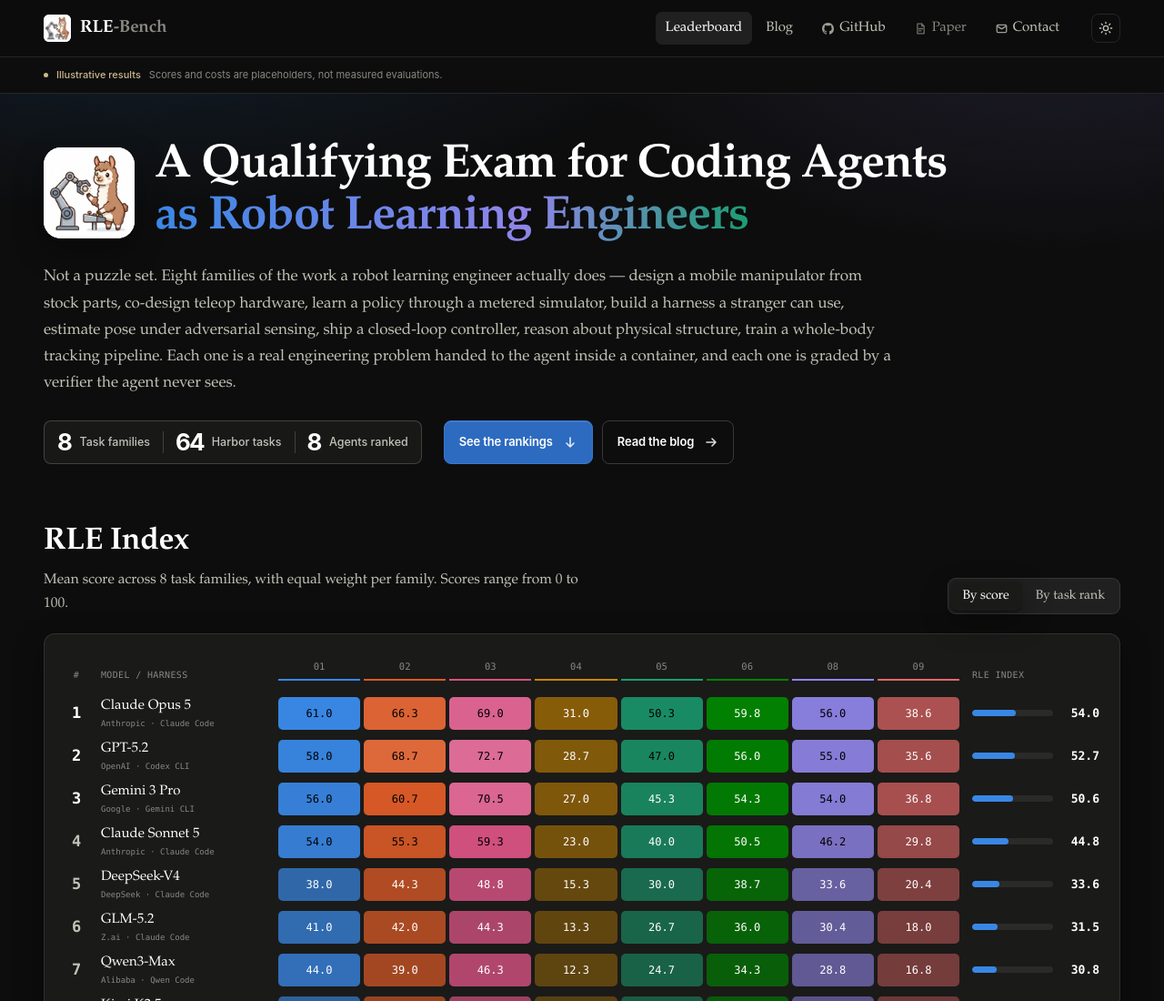
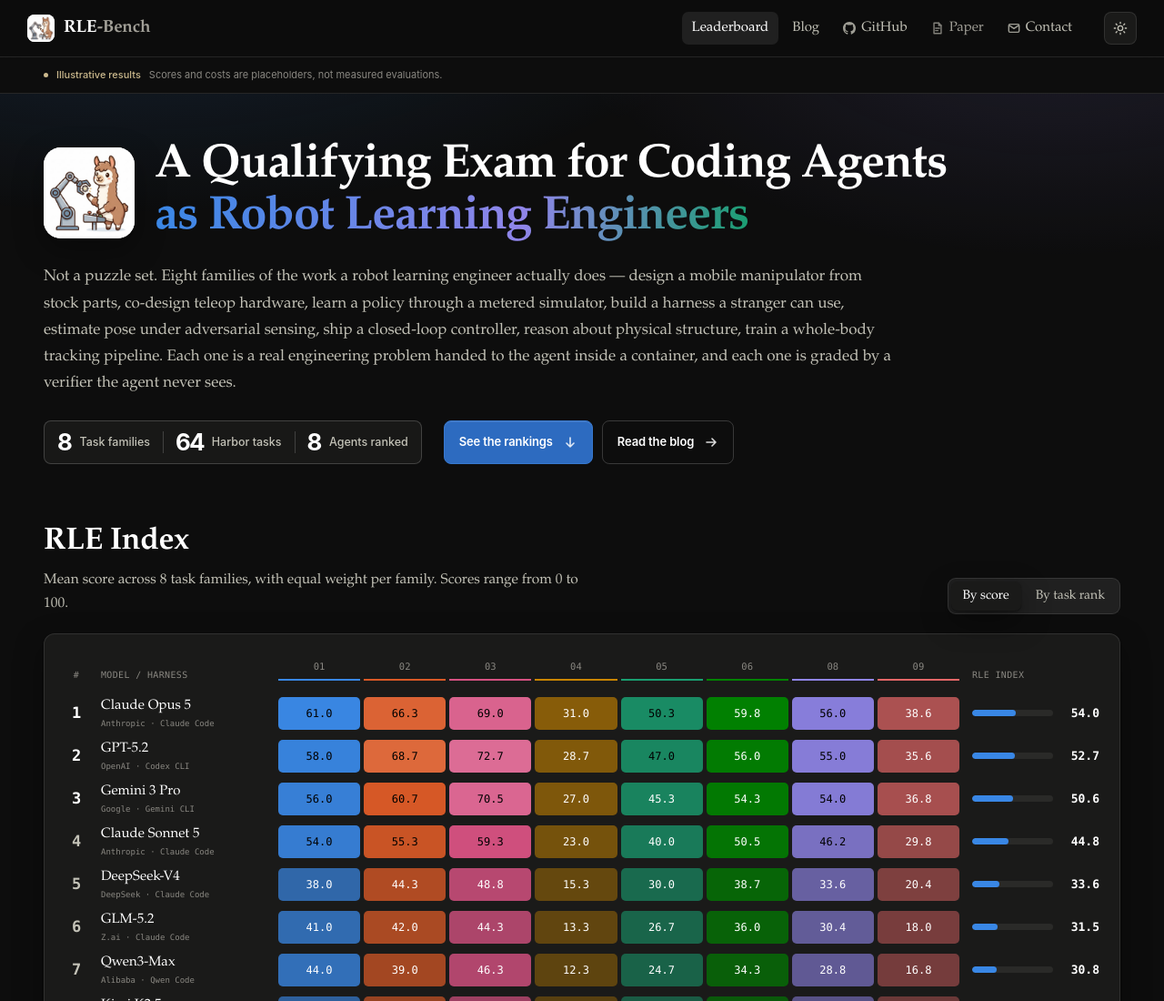
Before and after one commit to RLE-Bench/RLE-Bench.github.io, a plain HTML site: page index.html in a window 1280 px wide. Shown: the top 1100 px of the page at 91% size. Drawn offline with Linux system fonts and the light colour scheme.

Commit message:
Align homepage header with unchanged research blog header

```diff
--- /dev/null
+++ b/homepage-header.css
@@ -0,0 +1,50 @@
+/* Homepage header mirrors the existing blog header; blog assets stay unchanged. */
+.home-page.classic-home .site-header {
+  --text-muted: #a19f97;
+  z-index: 60; background: color-mix(in srgb,var(--page) 82%,transparent);
+  backdrop-filter: blur(14px) saturate(140%);
+}
+:root[data-theme="light"] .home-page.classic-home .site-header { --text-muted: #706e69; }
+.home-page.classic-home .site-header .header-inner {
+  width: min(1220px,100% - 48px); height: 62px; gap: 24px;
+  display: flex; align-items: center; margin-inline: auto;
+}
+.home-page.classic-home .site-header .brand { gap: 10px; font-weight: 600; }
+.home-page.classic-home .site-header .brand-mark { width: 30px; height: 30px; border-radius: 8px; }
+.home-page.classic-home .site-header .brand-text { font: 600 19px/1.6 var(--serif); letter-spacing: -.015em; }
+.home-page.classic-home .site-header .site-nav {
+  display: flex; align-items: center; gap: 4px; margin-left: auto;
+  position: static; width: auto; padding: 0; border: 0; background: transparent;
+}
+.home-page.classic-home .site-header .site-nav a {
+  display: block; margin: 0; padding: 6px 11px; border-radius: 7px;
+  font: 400 15px/1.6 var(--serif); letter-spacing: normal;
+  color: var(--text-secondary); text-decoration: none;
+}
+.home-page.classic-home .site-header .site-nav a::after { display: none; }
+.home-page.classic-home .site-header .site-nav a:hover,
+.home-page.classic-home .site-header .site-nav a.is-active { color: var(--text-primary); background: var(--surface-2); }
+.home-page.classic-home .site-header .site-nav .nav-ext { display: inline-flex; align-items: center; gap: 6px; }
+.home-page.classic-home .site-header .nav-ext svg { width: 14px; height: 14px; opacity: .8; }
+.home-page.classic-home .site-header .site-nav .nav-ext.is-pending { color: var(--text-muted); background: transparent; cursor: default; }
+.home-page.classic-home .site-header .header-actions { display: flex; align-items: center; gap: 10px; margin-left: 0; }
+.home-page.classic-home .site-header .icon-btn {
+  display: grid; place-items: center; width: 36px; height: 36px; padding: 2px 6px;
+  border-radius: 8px; border: 1px solid var(--border);
+  background: var(--surface-1); color: var(--text-secondary); cursor: pointer;
+}
+.home-page.classic-home .site-header .icon-btn:hover { color: var(--text-primary); border-color: var(--border-strong); }
+@media (max-width: 780px) {
+  .home-page.classic-home .site-header .site-nav a:not(.nav-ext) { display: none; }
+}
+@media (max-width: 680px) {
+  .home-page.classic-home .site-header .header-inner { width: calc(100% - 36px); gap: 12px; }
+  .home-page.classic-home .site-header .site-nav a { padding: 6px 8px; }
+  .home-page.classic-home .site-header .site-nav a.is-active { display: inline-flex; }
+  .home-page.classic-home .site-header #navArxiv,
+  .home-page.classic-home .site-header #navContact { display: none; }
+  .home-page.classic-home .site-header .header-actions { gap: 0; }
+  .home-page.classic-home .site-header .icon-btn { width: 40px; height: 40px; }
+}
+@media (max-width: 480px) { .home-page.classic-home .site-header #navGithub { display: none; } }
+@media (max-width: 360px) { .home-page.classic-home .site-header .header-inner { width: calc(100% - 28px); } }
--- a/index.html
+++ b/index.html
@@ -10,18 +10,18 @@
 <link href="assets/favicon-64.png" rel="icon" sizes="64x64" type="image/png"/>
 <link href="assets/icon.png" rel="icon" sizes="512x512" type="image/png"/>
 <link href="assets/apple-touch-icon.png" rel="apple-touch-icon"/>
-<link rel="stylesheet" href="homepage.css?v=20260910-cost-style"/><meta content="#131615" name="theme-color"/><meta content="RLE-Bench | Robot Learning Engineering" property="og:title"/><meta content="A qualifying exam for coding agents as robot learning engineers. Explore the benchmark, task-level rankings, and evaluation costs." property="og:description"/><meta content="website" property="og:type"/><meta content="https://rle-bench.github.io/" property="og:url"/><meta content="https://rle-bench.github.io/assets/icon.png" property="og:image"/><link href="https://rle-bench.github.io/" rel="canonical"/><script>try{const t=localStorage.getItem('rlebench-theme');if(t==='light'||t==='dark')document.documentElement.dataset.theme=t;}catch(e){}</script><meta content="512" property="og:image:width"/><meta content="512" property="og:image:height"/><meta content="RLE-Bench: a llama operating a robot arm." property="og:image:alt"/><meta content="summary_large_image" name="twitter:card"/><link rel="stylesheet" href="navigation.css?v=20260909-nav"/>
+<link rel="stylesheet" href="homepage.css?v=20260910-cost-style"/><meta content="#131615" name="theme-color"/><meta content="RLE-Bench | Robot Learning Engineering" property="og:title"/><meta content="A qualifying exam for coding agents as robot learning engineers. Explore the benchmark, task-level rankings, and evaluation costs." property="og:description"/><meta content="website" property="og:type"/><meta content="https://rle-bench.github.io/" property="og:url"/><meta content="https://rle-bench.github.io/assets/icon.png" property="og:image"/><link href="https://rle-bench.github.io/" rel="canonical"/><script>try{const t=localStorage.getItem('rlebench-theme');if(t==='light'||t==='dark')document.documentElement.dataset.theme=t;}catch(e){}</script><meta content="512" property="og:image:width"/><meta content="512" property="og:image:height"/><meta content="RLE-Bench: a llama operating a robot arm." property="og:image:alt"/><meta content="summary_large_image" name="twitter:card"/><link rel="stylesheet" href="homepage-header.css?v=20260910-blog-align"/>
 </head>
 <body class="home-page classic-home"><a class="skip-link" href="#main">Skip to main content</a>
-<header class="site-header unified-header">
+<header class="site-header">
 <div class="wrap header-inner">
 <a class="brand" href="#top">
 <img alt="RLE-Bench: a llama operating a robot arm" class="brand-mark" height="30" src="assets/icon.png" width="30"/>
 <span class="brand-text">RLE<span class="brand-dim">-Bench</span></span>
 </a>
-<nav aria-label="Main navigation" class="site-nav" id="siteNav">
+<nav aria-label="Main navigation" class="site-nav">
 <a aria-current="page" class="is-active" href="#index">Leaderboard</a>
-<a class="nav-blog" href="blog/">Blog</a>
+<a href="blog/">Blog</a>
 <a class="nav-ext" href="https://github.com/RLE-Bench/RLE-Bench-dev" id="navGithub" rel="noopener">
 <svg aria-hidden="true" fill="currentColor" height="14" viewbox="0 0 16 16" width="14"><path d="M8 0C3.58 0 0 3.58 0 8c0 3.54 2.29 6.53 5.47 7.59.4.07.55-.17.55-.38 0-.19-.01-.82-.01-1.49-2.01.37-2.53-.49-2.69-.94-.09-.23-.48-.94-.82-1.13-.28-.15-.68-.52-.01-.53.63-.01 1.08.58 1.23.82.72 1.21 1.87.87 2.33.66.07-.52.28-.87.51-1.07-1.78-.2-3.64-.89-3.64-3.95 0-.87.31-1.59.82-2.15-.08-.2-.36-1.02.08-2.12 0 0 .67-.21 2.2.82.64-.18 1.32-.27 2-.27s1.36.09 2 .27c1.53-1.04 2.2-.82 2.2-.82.44 1.1.16 1.92.08 2.12.51.56.82 1.27.82 2.15 0 3.07-1.87 3.75-3.65 3.95.29.25.54.73.54 1.48 0 1.07-.01 1.93-.01 2.2 0 .21.15.46.55.38A8.01 8.01 0 0 0 16 8c0-4.42-3.58-8-8-8Z"></path></svg>
         GitHub
@@ -39,7 +39,7 @@
 <button aria-label="Toggle colour theme" class="icon-btn" id="themeToggle" type="button">
 <svg aria-hidden="true" height="16" viewbox="0 0 24 24" width="16"><path class="ico-moon" d="M20 14.5A8.5 8.5 0 0 1 9.5 4a8.5 8.5 0 1 0 10.5 10.5Z" fill="currentColor"></path><g class="ico-sun" fill="none" stroke="currentColor" stroke-linecap="round" stroke-width="2"><circle cx="12" cy="12" r="4"></circle><path d="M12 2v2M12 20v2M2 12h2M20 12h2M4.9 4.9l1.4 1.4M17.7 17.7l1.4 1.4M19.1 4.9l-1.4 1.4M6.3 17.7l-1.4 1.4"></path></g></svg>
 </button>
-<button aria-controls="siteNav" aria-expanded="false" aria-label="Open navigation" class="menu-button icon-btn" id="menuToggle" type="button"><svg aria-hidden="true" fill="none" height="18" stroke="currentColor" stroke-width="1.5" viewbox="0 0 24 24" width="18"><path d="M4 7h16M4 12h16M4 17h16"></path></svg></button></div>
+</div>
 </div>
 </header>
 <div class="databanner" id="dataBanner" role="note"><div class="wrap notice-inner"><p><span aria-hidden="true" class="notice-dot"></span><strong>Illustrative results</strong><span>Scores and costs are placeholders, not measured evaluations.</span></p></div></div>
@@ -107,6 +107,5 @@
 <div class="tooltip" hidden="" id="tooltip" role="tooltip"></div>
 <script src="data.js?v=20260910-cost-style"></script>
 <script src="app.js?v=20260910-cost-style"></script>
-<script src="navigation.js?v=20260909-nav"></script>
 </body>
 </html>
```
